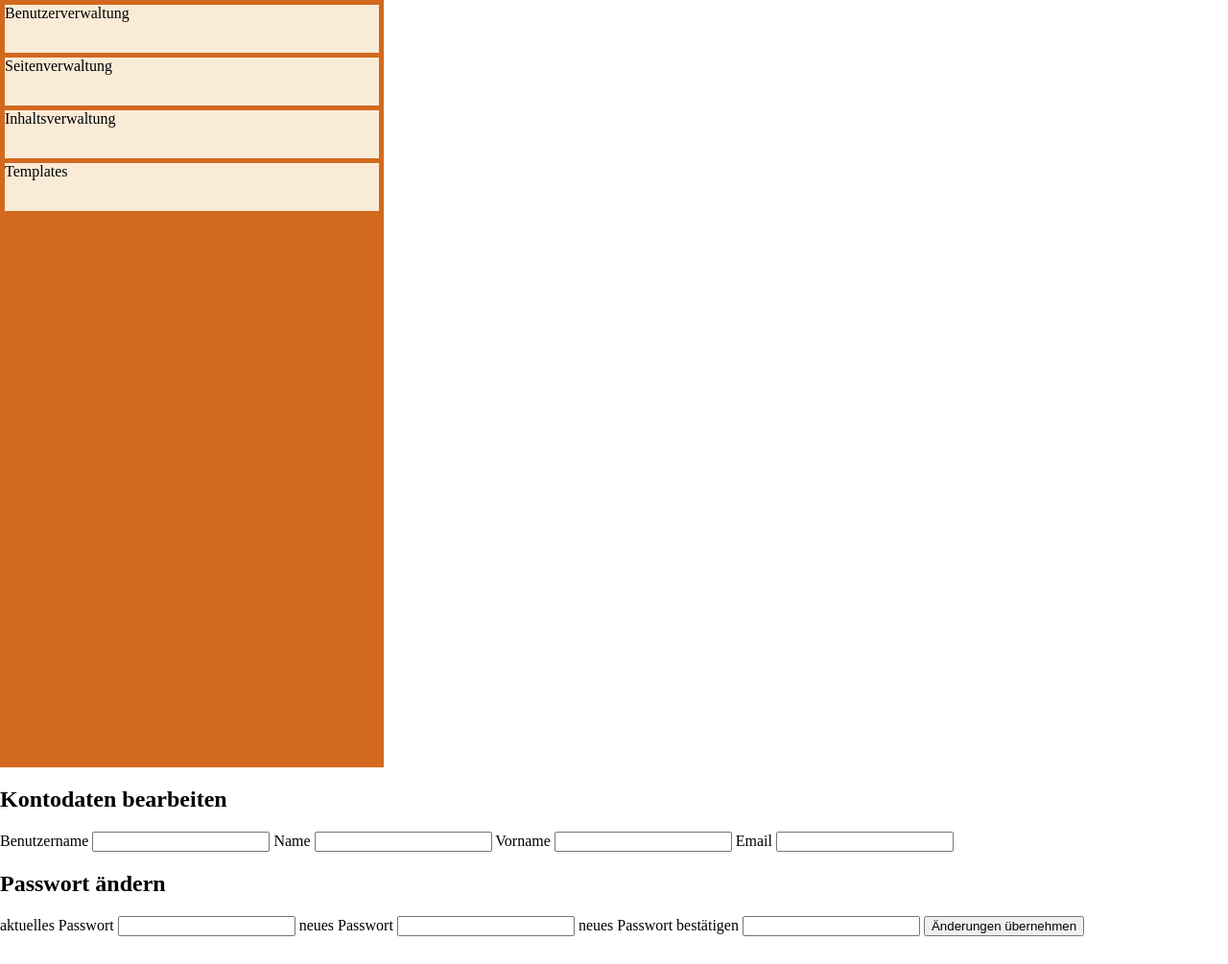
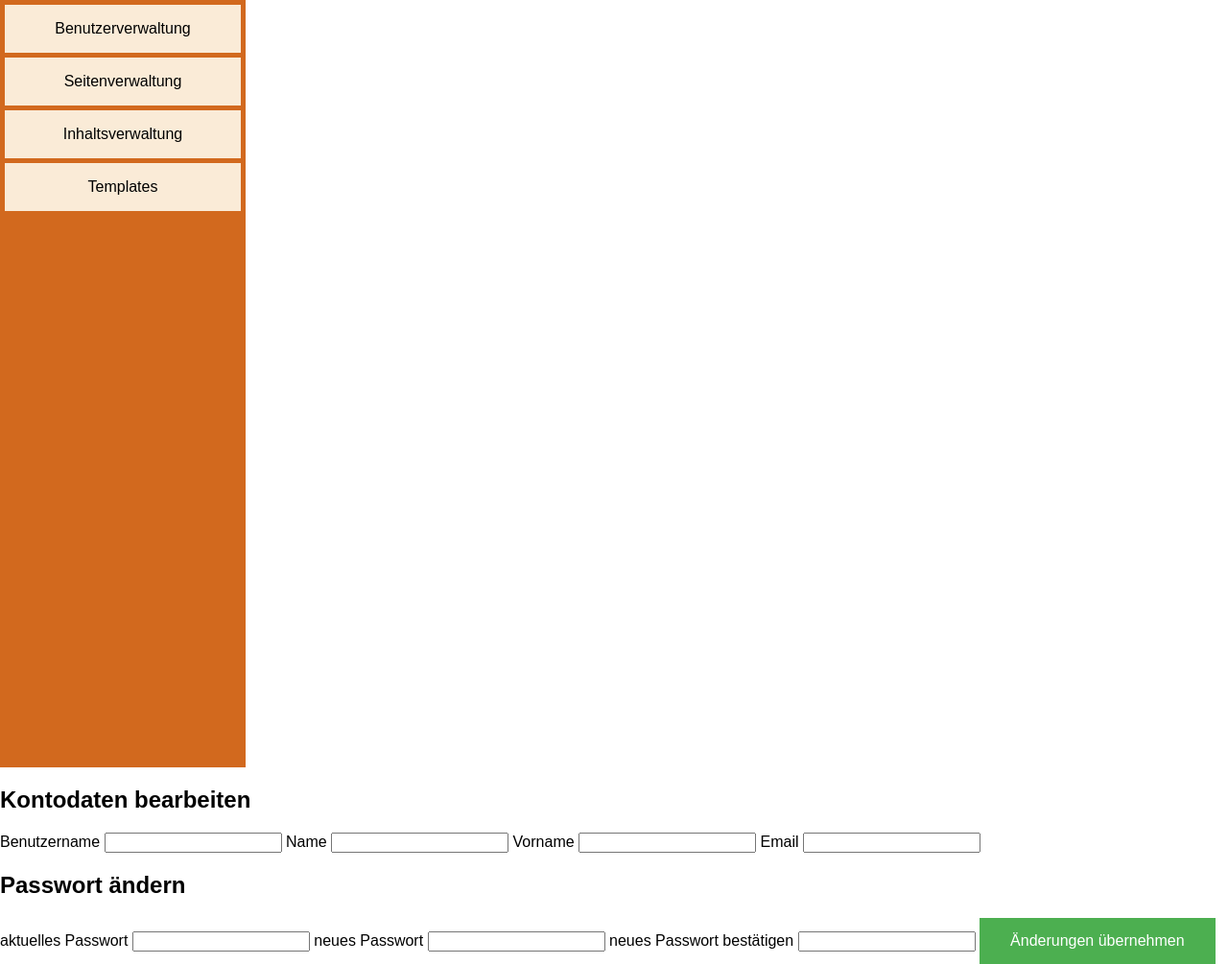
Before and after one commit to ladymagnetic/semanticcms, a PHP site: page /KontoBearbeiten.php in a window 1280 px wide. Shown: the whole page at 96% size. Before the commit the page ends 976 px from the top, so only its background shows below. Run offline with PHP 8.4, Linux system fonts and the light colour scheme.

Commit message:
#16 Css-Updates
Nichts feriges, nur der Anfang zum rumprobieren

```diff
--- a/Code/Backend/BackendCSS.css
+++ b/Code/Backend/BackendCSS.css
@@ -1,6 +1,7 @@
 body, html {
     margin: 0px;
     padding: 0px;
+    font-family: Arial,Helvetica Neue,Helvetica,sans-serif;
 }
 
 nav{
@@ -9,7 +10,7 @@ nav{
   margin: 0;
   padding: 0;
   margin-right: 10px;
-  width: 400px;
+  width: 20%;
   height: 100vh;
   background-color: chocolate;
 }
@@ -42,6 +43,8 @@ section#main{
     text-decoration: none;
     width: 100%;
     height: 50px;
+    text-align: center;
+    line-height: 50px;
 }
 
 #menue a:hover
@@ -63,3 +66,18 @@ table, th, td {
 th {
     text-align: left;
 }
+
+input[type=button] {
+    background-color: #4CAF50;
+    border: none;
+    color: white;
+    padding: 15px 32px;
+    text-align: center;
+    text-decoration: none;
+    display: inline-block;
+    font-size: 16px;
+}
+
+input[type=button]:hover {
+    background-color:darkgreen;
+}
```
